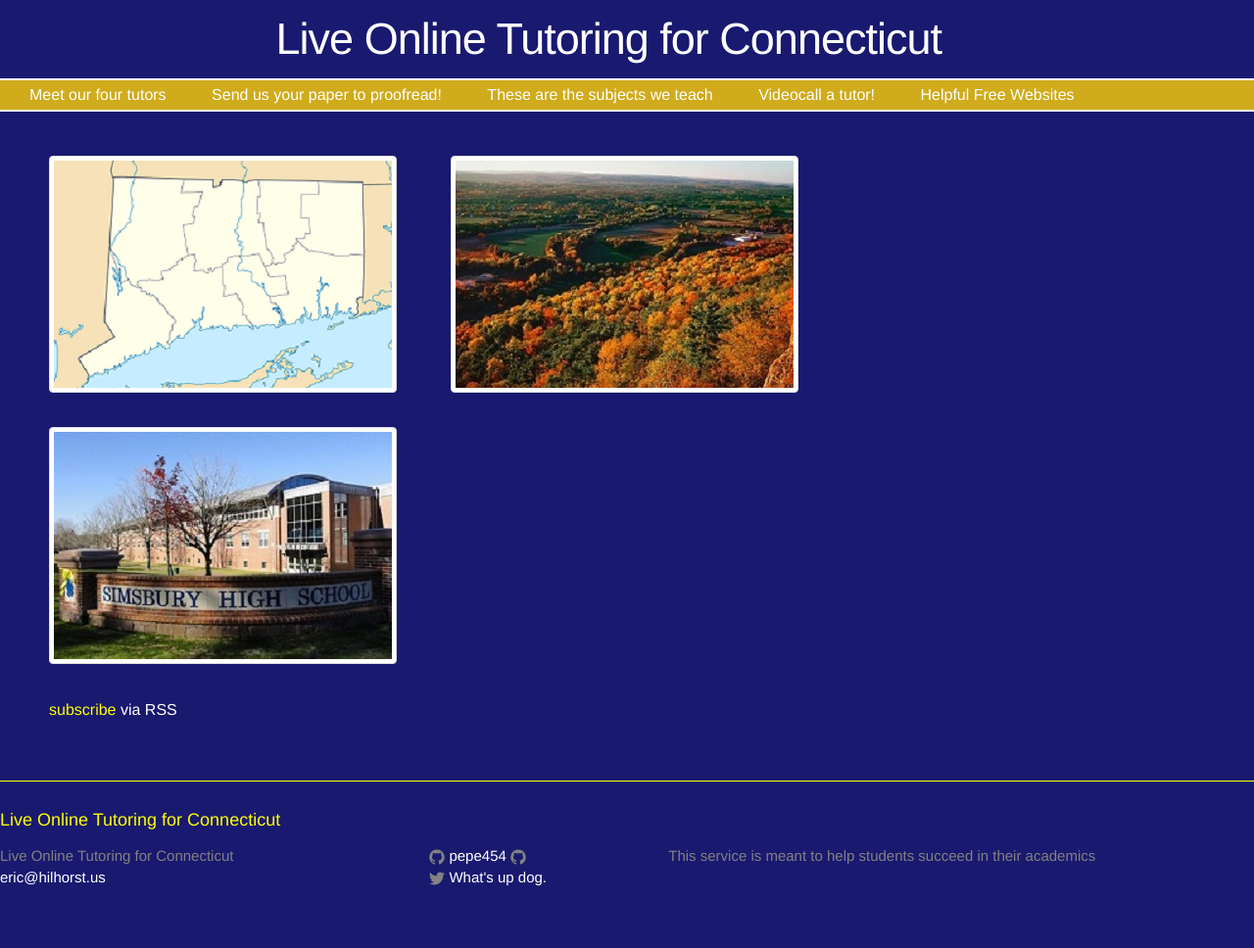
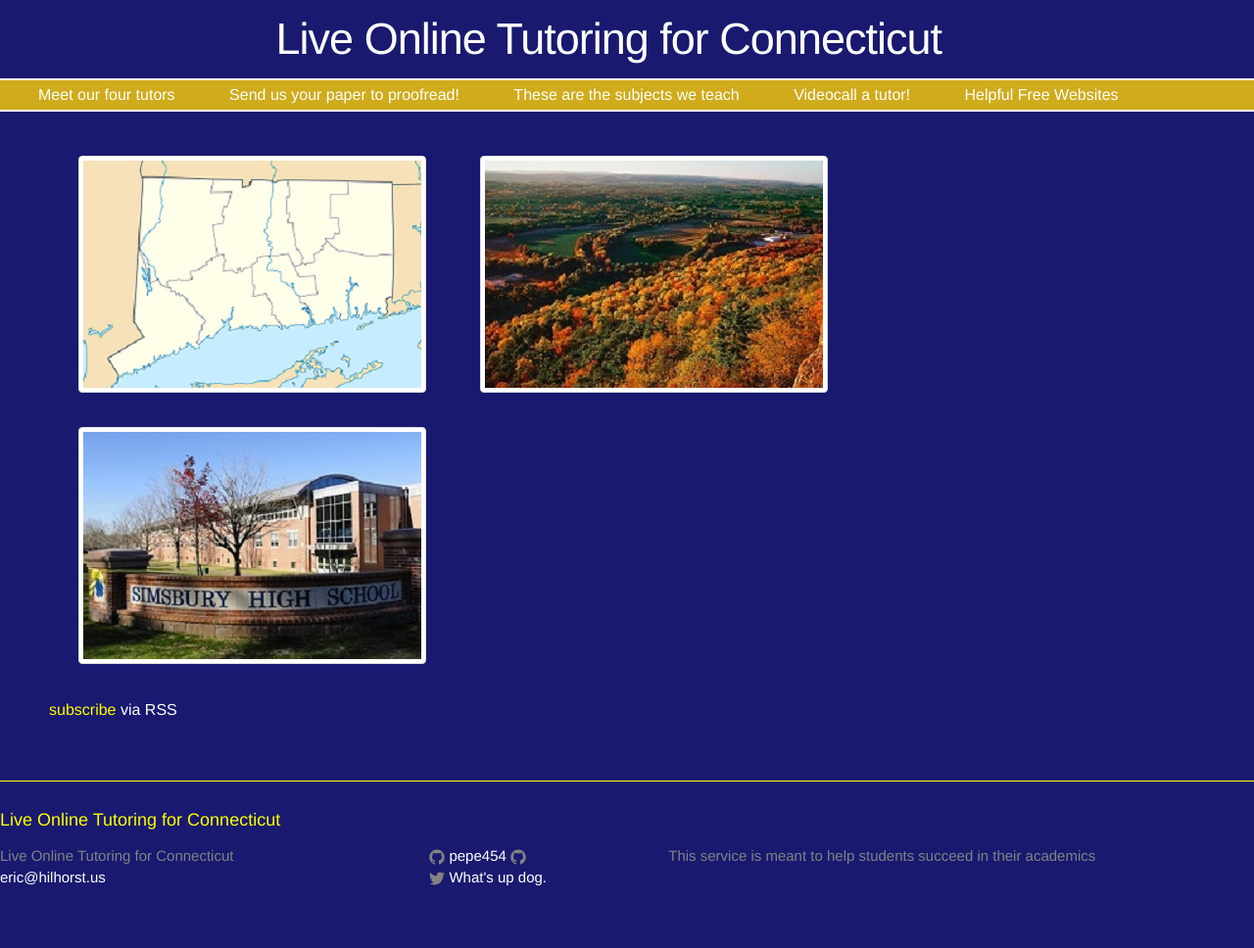
Before and after one commit to pepe454/pepe454.github.io, a Jekyll site: the page built from index.html, in a window 1280 px wide. Shown: the whole page at 98% size. Built offline with Jekyll 4.4.1, drawn with Linux system fonts in a browser that asks for light colours.

Commit message:
Update _layout.scss

```diff
--- a/_sass/_layout.scss
+++ b/_sass/_layout.scss
@@ -36,7 +36,7 @@
 
     .page-link {
         display: inline-block;
-        margin-left: 30px;
+        margin-left: 39px;
         color: white;
         line-height: $base-line-height;
 
@@ -108,6 +108,7 @@
  .gallery {
     display: flex;
     flex-wrap: wrap;
+    margin-left: 30px;
  }
 
  .gallery-item{
```
